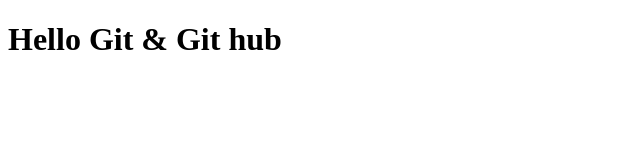
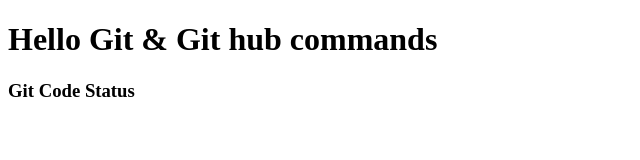
Before and after one commit to RupaKumariSHah/Test1-git, a plain HTML site: page testgit11.html in a window 1280 px wide. Shown: the whole page, without its empty margins (0-640 px from the left). Drawn offline with Linux system fonts and the light colour scheme.

Commit message:
Update testgit11.html

```diff
--- a/testgit11.html
+++ b/testgit11.html
@@ -6,6 +6,7 @@
     <meta name="viewport" content="width=device-width, initial-scale=1.0" />
     <title>Git Test is conduct on 6/1/23</title>
   </head>
-  <h1>Hello Git & Git hub</h1>
+  <h1>Hello Git & Git hub commands</h1>
+  <h3>Git Code Status</h3>
   <body></body>
 </html>
```
